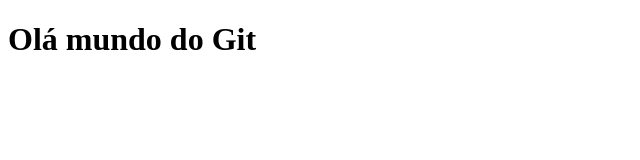
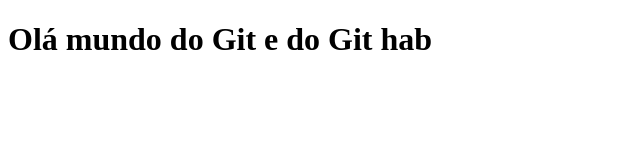
Before and after one commit to sanjimba-guit/aula-de-git, a plain HTML site: page index.html in a window 1280 px wide. Shown: the whole page, without its empty margins (0-640 px from the left). Drawn offline with Linux system fonts and the light colour scheme.

Commit message:
Adicionamos gitHub

```diff
--- a/index.html
+++ b/index.html
@@ -7,7 +7,7 @@
     <link rel="stylesheet"  href="css/index.css">
     </head>
 <body>
-    <h1>Olá mundo do Git</h1>
+    <h1>Olá mundo do Git e do Git hab</h1>
     <script src="js/index.js"></script>
 </body>
 </html>
```
